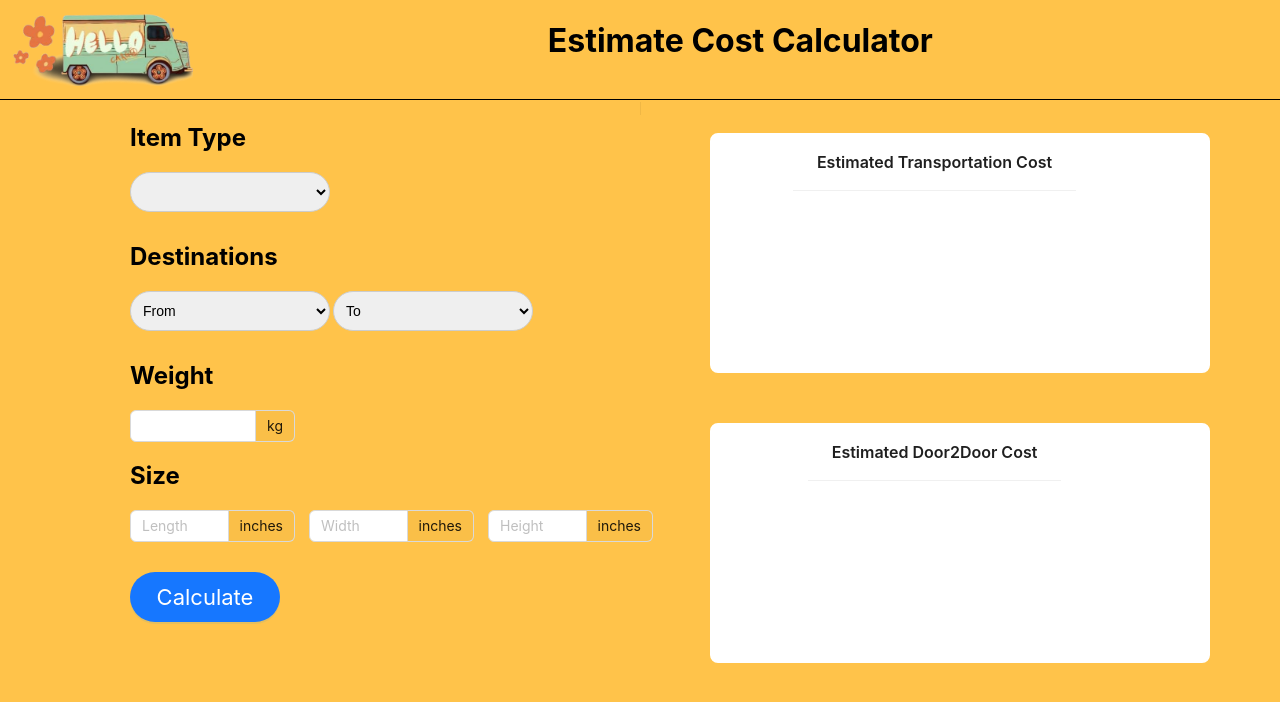
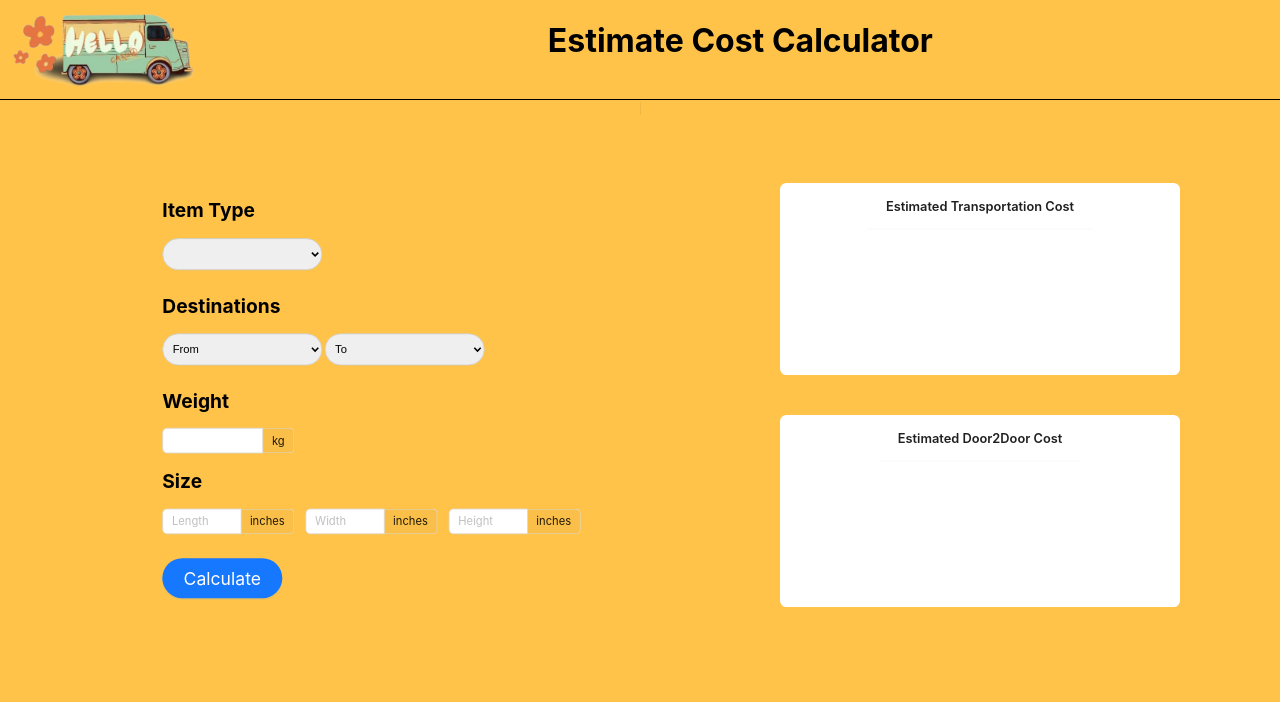
Before and after one commit to HelloHello1020/1-pcs-estimate-cost-calculator, a React (Create React App) app: page / in a window 1280 px wide. Shown: the top 702 px of the page. Built offline with nearby package versions, Linux system fonts and the light colour scheme.

Commit message:
website v22

```diff
--- a/src/App.js
+++ b/src/App.js
@@ -5,8 +5,14 @@ import Home from "./home.js";
 const App = (props) => {
   return (
     <div className="app">
-      <Header {...props} />
-      <Home {...props} />
+      {window.innerWidth > 1000 ? (
+        <>
+          <Header {...props} />
+          <Home {...props} />
+        </>
+      ) : (
+        <smallerHome {...props} />
+      )}
     </div>
   );
 };
--- a/src/style.css
+++ b/src/style.css
@@ -176,19 +176,6 @@ button.calculate-button:hover {
   transform: scale(1.1);
 }
 
-@media (max-width: 550px) {
-  .size-input {
-    display: flex;
-    flex-direction: column;
-  }
-  .transportation-cost {
-    font-size: 18px;
-  }
-  .door2door-cost {
-    font-size: 18px;
-  }
-}
-
 .estimate-cost {
   display: flex;
   flex-direction: column;
@@ -198,8 +185,8 @@ button.calculate-button:hover {
 
 .transportation-cost, .door2door-cost {
   display: flex;
-  justify-content: center;
-  align-items: flex-start;
+  flex-direction: column;
+  align-items: center;
   height: 240px;
 }
 
@@ -208,7 +195,38 @@ button.calculate-button:hover {
   font-size: 18px;
 }
 
-.hello-facebook-link-button {
+@media (max-width: 1300px) {
+  .input-container {
+    transform: scale(0.8);
+    left: 20px;
+  }
+  .output-container {
+    transform: scale(0.8);
+    margin-top: 0;
+    margin-right: 30px;
+  }
+}
+
+@media (max-width: 1200px) {
+  .input-container {
+    left: 0;
+  }
+  .output-container {
+    margin-right: 0;
+  }
+}
+
+@media (max-width: 1050px) {
+  .input-container {
+    transform: scale(0.7);
+  }
+  .output-container {
+    transform: scale(0.7);
+    margin-top: 0;
+  }
+}
+
+/*.hello-facebook-link-button {
   position: relative;
   margin-top: 85%;
   left: 55%;
@@ -275,4 +293,4 @@ button.calculate-button:hover {
 
 .hello-facebook-link-button:active {
   transform: scale(1.03);
-}
+}*/
```
Also changed, not shown: src/smallerHome.js (added, +9 -0 lines).
